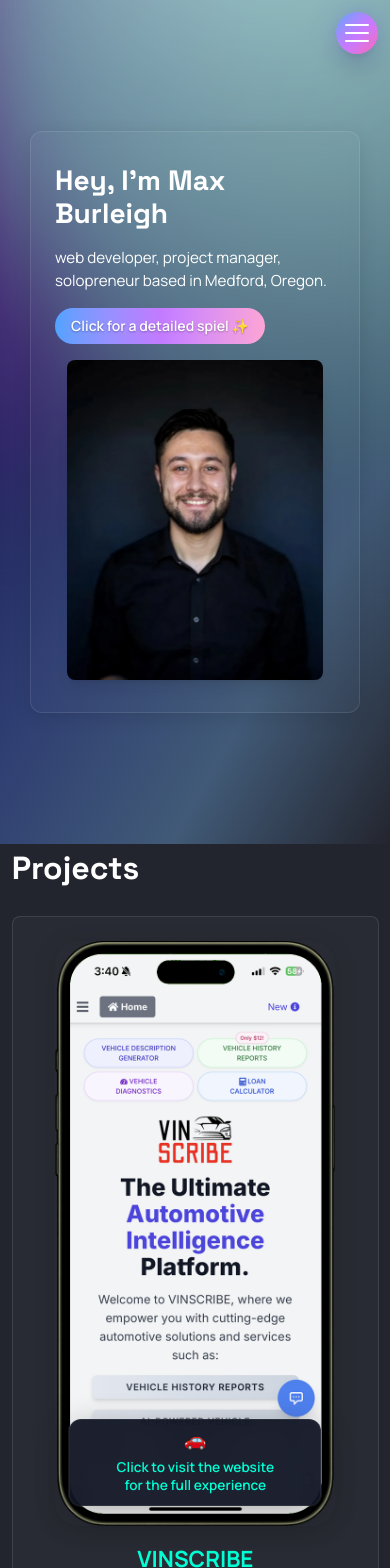
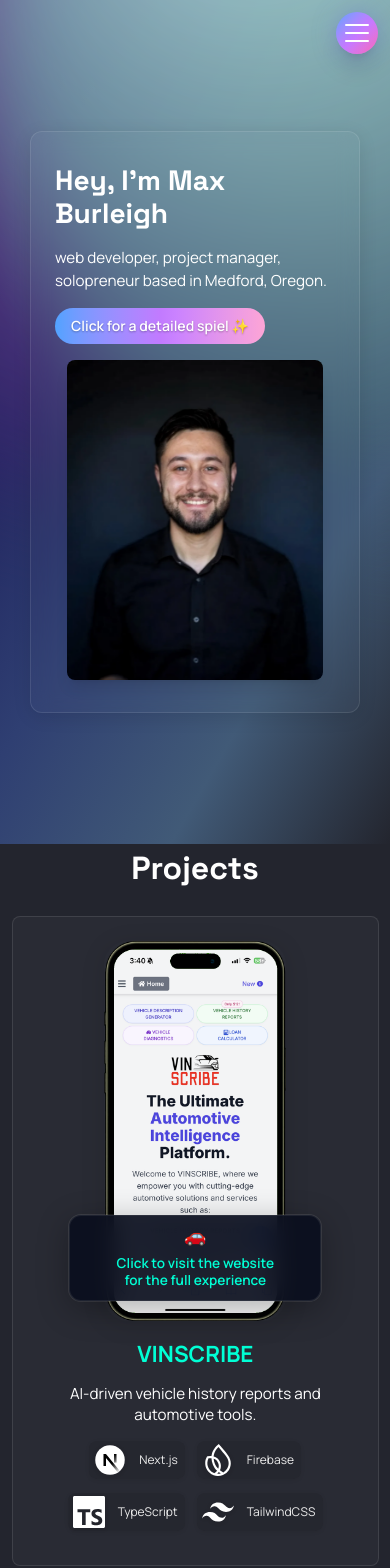
Before and after one commit to Max-Burleigh/max-portfolio-v4, a Next.js app: page / in a window 390 px wide. Shown: the top 1568 px of the page. Built offline with nearby package versions, Linux system fonts and the light colour scheme.

Commit message:
mobile adjustments

```diff
--- a/app/globals.css
+++ b/app/globals.css
@@ -130,6 +130,11 @@ h2 {
   h2 {
     margin-bottom: 0;
   }
+  /* Center the Projects heading on mobile only */
+  .projects-section h2 {
+    width: 100%;
+    text-align: center;
+  }
 }
 
 .side-nav,
--- a/app/styles/components/project-card.css
+++ b/app/styles/components/project-card.css
@@ -293,6 +293,9 @@
     max-width: 280px;
     order: 1;
     margin: 0 auto;
+    display: flex;
+    justify-content: center;
+    align-items: center;
   }
 
   .project-card .project-info strong {
@@ -307,6 +310,15 @@
     line-height: 1.4;
     margin-bottom: 1rem;
     text-align: center;
+  }
+
+  /* Ensure the animated image wrapper shrinks to content and centers */
+  .project-card .project-media .project-image-container {
+    width: auto;
+    height: auto;
+    display: inline-flex;
+    justify-content: center;
+    align-items: center;
   }
 
   .tech-stack {
@@ -340,6 +352,18 @@
   .project-card.fullleaf-card .phone-mockup {
     transform: scale(0.9);
     margin: 0 auto;
+  }
+
+  /* Reduce image size on mobile for specific projects only */
+  .vinscribe-screenshot,
+  .full-leaf-tea-company-screenshot,
+  .full-leaf-tea-company-wholesale-screenshot,
+  .shop-downtown-screenshot,
+  .carly-pearl-sacks-photography-screenshot {
+    max-width: 220px !important;
+    max-height: 380px !important;
+    width: auto !important;
+    height: auto !important;
   }
 }
 
```
